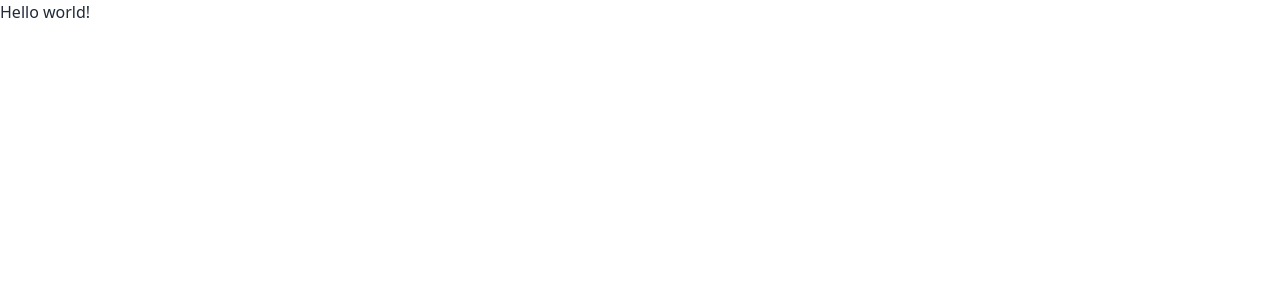
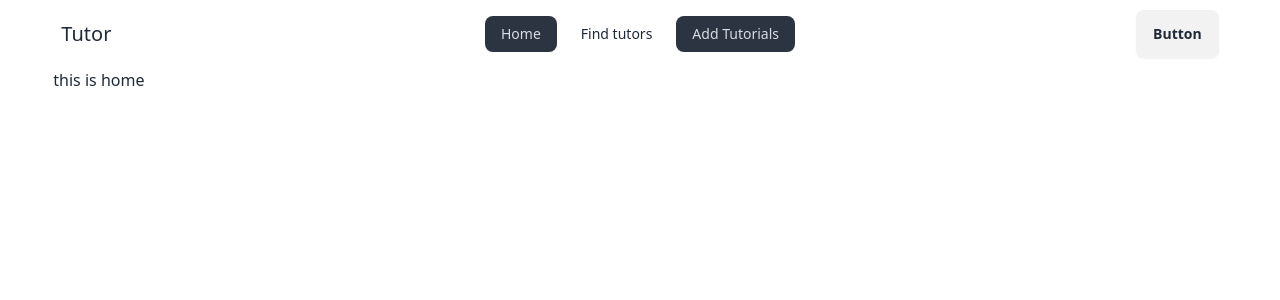
Before and after one commit to Ashimkayal4/language-exchange-client-side, a React (Vite) app: page / in a window 1280 px wide. Shown: the top 300 px of the page. Built offline with nearby package versions, Linux system fonts and the light colour scheme.

Commit message:
added navbar and added some navlinks

```diff
--- /dev/null
+++ b/src/components/navbar/Navbar.jsx
@@ -0,0 +1,55 @@
+import React from 'react';
+import { NavLink } from 'react-router-dom';
+
+const Navbar = () => {
+    const links = <>
+        <li className='mr-2'>
+            <NavLink to="/">Home</NavLink>
+        </li>
+        <li className='mr-2'>
+            <NavLink to="/find-tutor">Find tutors</NavLink>
+        </li>
+        <li>
+            <NavLink>Add Tutorials</NavLink>
+        </li>
+
+    </>
+    return (
+        <div className="navbar bg-base-100">
+            <div className="navbar-start">
+                <div className="dropdown">
+                    <div tabIndex={0} role="button" className="btn btn-ghost lg:hidden">
+                        <svg
+                            xmlns="http://www.w3.org/2000/svg"
+                            className="h-5 w-5"
+                            fill="none"
+                            viewBox="0 0 24 24"
+                            stroke="currentColor">
+                            <path
+                                strokeLinecap="round"
+                                strokeLinejoin="round"
+                                strokeWidth="2"
+                                d="M4 6h16M4 12h8m-8 6h16" />
+                        </svg>
+                    </div>
+                    <ul
+                        tabIndex={0}
+                        className="menu menu-sm dropdown-content bg-base-100 rounded-box z-[1] mt-3 w-52 p-2 shadow">
+                        {links}
+                    </ul>
+                </div>
+                <a className="text-xl">Tutor</a>
+            </div>
+            <div className="navbar-center hidden lg:flex">
+                <ul className="menu menu-horizontal px-1">
+                    {links}
+                </ul>
+            </div>
+            <div className="navbar-end">
+                <a className="btn">Button</a>
+            </div>
+        </div>
+    );
+};
+
+export default Navbar;
--- /dev/null
+++ b/src/pages/FindTutors.jsx
@@ -0,0 +1,10 @@
+
+const FindTutors = () => {
+    return (
+        <div>
+            find tutors
+        </div>
+    );
+};
+
+export default FindTutors;
--- /dev/null
+++ b/src/pages/Home.jsx
@@ -0,0 +1,11 @@
+import React from 'react';
+
+const Home = () => {
+    return (
+        <div>
+            this is home
+        </div>
+    );
+};
+
+export default Home;
--- /dev/null
+++ b/src/root/Root.jsx
@@ -0,0 +1,23 @@
+import React from 'react';
+import { Outlet } from 'react-router-dom';
+import Navbar from '../components/navbar/Navbar';
+
+const Root = () => {
+    return (
+        <div>
+            <section className='w-11/12 mx-auto'>
+                <Navbar></Navbar>
+            </section>
+
+            <section className='w-11/12 mx-auto'>
+                <Outlet></Outlet>
+            </section>
+
+            <section>
+
+            </section>
+        </div>
+    );
+};
+
+export default Root;
```
Also changed, not shown: src/main.jsx (+14 -1 lines).
